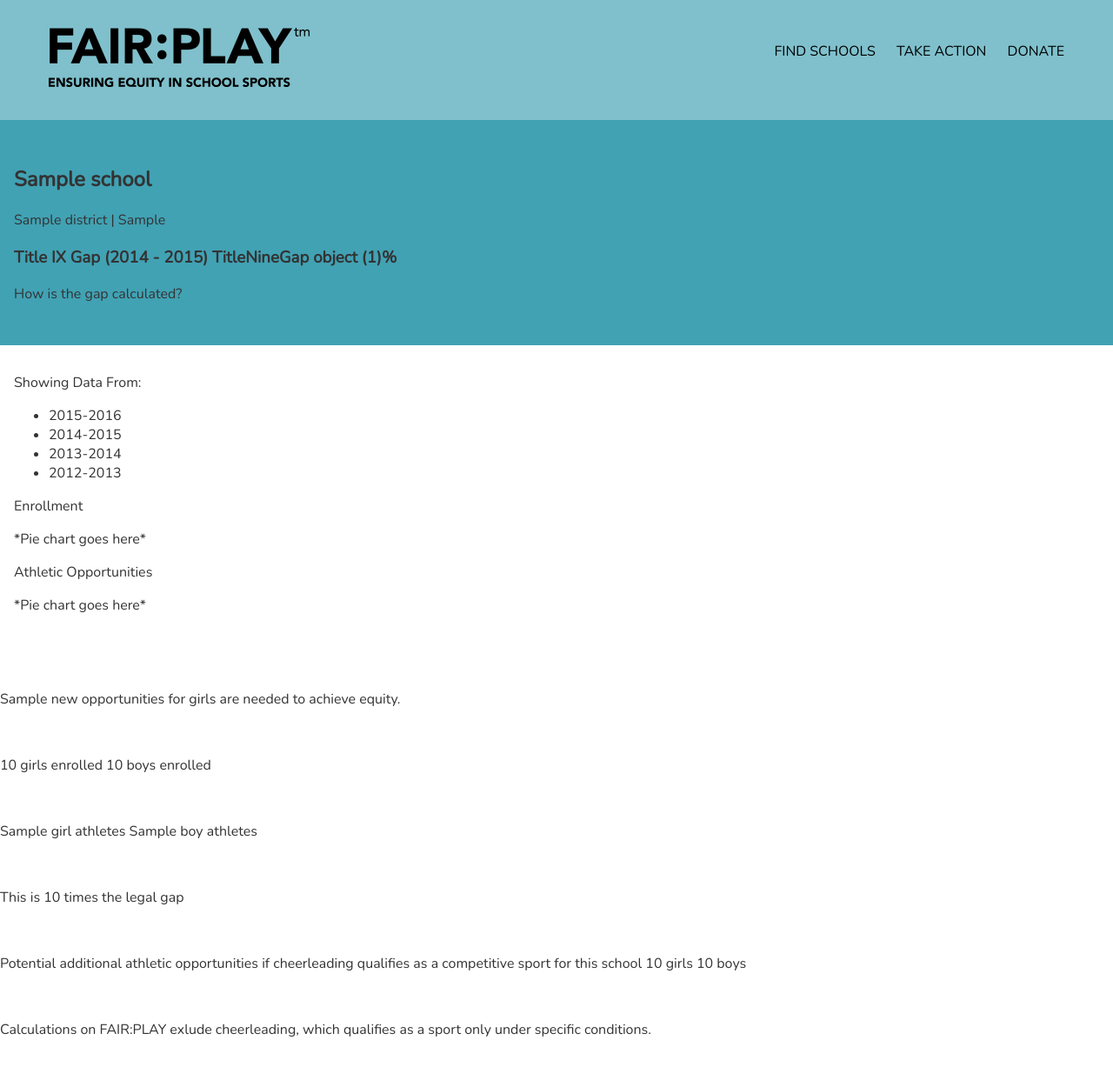
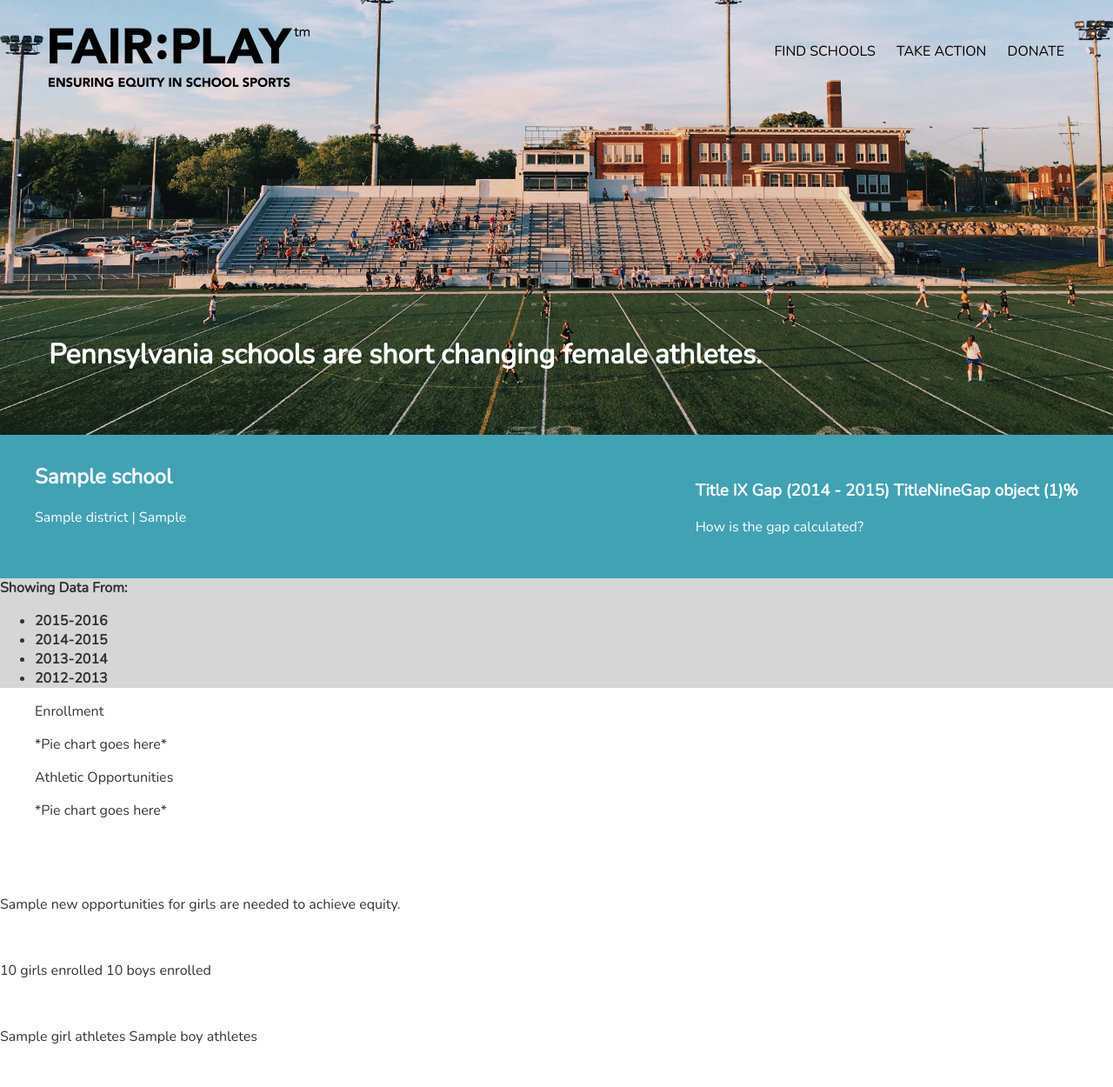
Before and after one commit to silverli/FairPlay, a Django app: template webapp/templates/school_view.html in a window 1280 px wide. Shown: the top 1250 px of the page at 87% size. Run offline with Django 3.2, Linux system fonts and the light colour scheme; tables that the repository leaves empty hold one stand-in row (values such as "Sample post"); the template is opened without the code that fills it: values that come from a table or form of the project are taken from there, most other values are stand-ins (such as "Sample title", 1, 10 or a date in 2020).

Commit message:
add hero header

```diff
--- a/static/css/base.css
+++ b/static/css/base.css
@@ -9,12 +9,13 @@ a {
 * {
     box-sizing: border-box;
 }
-main {
-    /*max-width: 1200px;*/
-    /*margin: 0 auto;*/
-}
 section {
    padding: 2rem 1rem;
+}
+@media screen and (min-width: 700px) {
+    section {
+        padding: 2rem 0;
+    }
 }
 form {
     position: relative;
@@ -34,3 +35,8 @@ input[type=submit] {
     right: 0;
     top: 0;
 }
+
+.wrapper {
+    max-width: 1200px;
+    margin: 0 auto;
+}
--- a/static/css/header.css
+++ b/static/css/header.css
@@ -1,5 +1,16 @@
 header {
     background-color:rgba(65, 162, 180,0.67);
+    background-image: url("../img/hero.jpg");
+    height: 500px;
+    background-size: cover;
+    background-position: center;
+    position: relative;
+    background-repeat: no-repeat;
+}
+@media screen and (min-width: 1300px) {
+    header {
+        background-position: center -400px;
+    }
 }
 .header-wrapper {
     max-width: 1200px;
--- a/static/css/home.css
+++ b/static/css/home.css
@@ -1,6 +1,8 @@
 @import url('https://fonts.googleapis.com/css?family=Nunito');
 h1 {
-    text-align:center;
+   position: absolute;
+   bottom: 50px;
+   color: #FFF;
 }
 .school {
     list-style-type:none;
--- a/static/css/schoolview.css
+++ b/static/css/schoolview.css
@@ -1,7 +1,26 @@
 .school-details {
     background-color: #41a2b4;
+    color: #FFF;
 }
-.school-details-wrapper {
-    max-width: 1200px;
-    margin: 0 auto;
+.school-details:after {
+    content: "";
+    display: table;
+    clear: both;
 }
+.school-details__info {
+    display: inline-block;
+}
+.school-details__info h2 {
+    margin-top: 0;
+}
+.school-details__gap {
+    float: right;
+    display: inline-block;
+}
+.school-details__pie {
+    padding-top: 0;
+}
+.school-details__pie-years {
+    background-color: #d6d6d6;
+    font-weight: bold;
+}
--- a/webapp/templates/header.html
+++ b/webapp/templates/header.html
@@ -19,5 +19,6 @@
                         <li><a href="#">Donate</a></li>
                     </ul>
                 </nav>
+                <h1>Pennsylvania schools are short changing female athletes.</h1>
             </div>
         </header>
--- a/webapp/templates/index.html
+++ b/webapp/templates/index.html
@@ -2,7 +2,6 @@
     <main>
         <section class="intro">
             <div class="intro-wrapper">
-                <h1>Pennsylvania schools are short changing female athletes.</h1>
                 <p>Title IX guarantees equitable educational opportunitities for girls and young women, including in athletics.
         The law has been in force for over 40 years, yet many Pennsylvaia schools do not appear to be complying.</p>
             </div>
```
Also changed, not shown: webapp/static/css/header.css (+6 -5 lines), webapp/static/css/home.css (+9 -1 lines), static/img/hero.jpg (added), webapp/static/img/hero.jpg (added).
